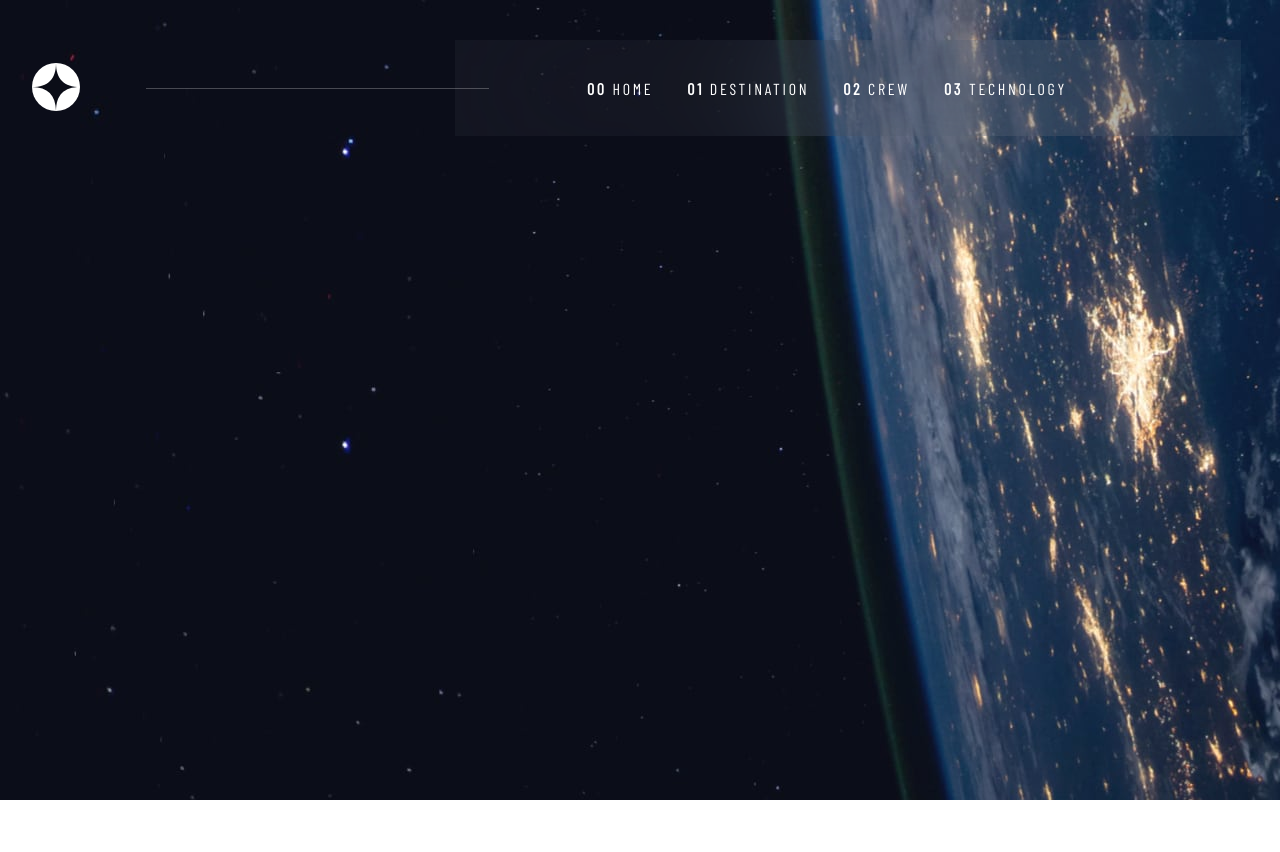
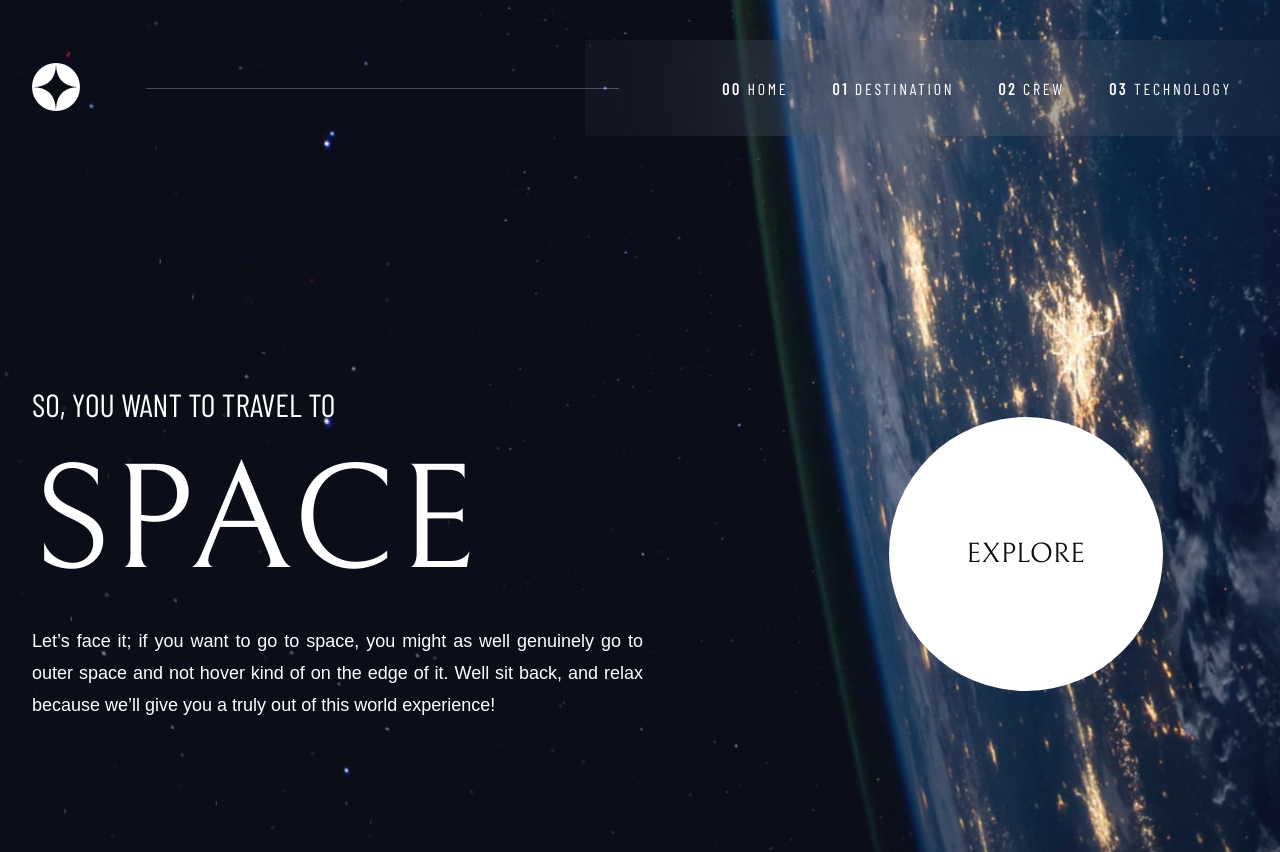
Before and after one commit to kaiser-coder/space-tourism-website, a website: page home.html in a window 1280 px wide. Before the commit the page ends 800 px from the top, so only its background shows below. Drawn offline with Linux system fonts and the light colour scheme; a web font is replaced by a local one.

Commit message:
build Homepage

```diff
--- a/home.html
+++ b/home.html
@@ -25,6 +25,20 @@
             </ul>
          </nav>
       </header>
+
+      <section class="flex container box" id="content">
+         <div class="flex column1">
+            <h5 class="text-white ff-sans-cond fs-600">So, you want to travel to</h5>
+            <h1 class="text-white ff-serif fs-900">Space</h1>
+            <p class="text-white ff-sans-normal fs-400">
+               Let’s face it; if you want to go to space, you might as well genuinely go to outer space and not hover kind of on the edge of it. Well sit back, and relax because we’ll give you a truly out of this world experience!
+            </p>
+         </div>
+         <div class="flex column2">
+            <button class="ff-serif text-dark fs-500 cta bg-white">Explore
+            </button>
+         </div>
+      </section>
    </div>
 </body>
 </html>
--- a/scss/general.scss
+++ b/scss/general.scss
@@ -68,14 +68,49 @@
 }
 
 /*
- * Header style rules
- */
+ * Shared style rules
+*/
 
 .content {
    padding-top: 40px;
    min-height: 100vh;
+   overflow: hidden;
 }
 
+.box {
+   flex-direction: row;
+   justify-content: space-around;
+   gap: 10em;
+   align-items: center;
+
+   .column1, .column2 {
+      min-width: 445px;
+      flex-direction: column;
+   }
+}
+
+.cta {
+   width: 274px;
+   height: 274px;
+   align-items: center;
+   justify-content: center;
+   border-radius: 300px;
+   border: none;
+   text-transform: uppercase;
+   align-self: center;
+
+   &:hover {
+      outline: 88px solid rgba(255, 255, 255, 0.1);
+   }
+
+   a {
+      text-decoration: none;
+   }
+}
+
+/*
+ * Header style rules
+ */
 
 header {
    flex-direction: row;
@@ -83,15 +118,15 @@ header {
 
    nav {
       max-width: 830px;
+      max-height: 96px;
+      padding-left: 123px;
+      padding-right: 165px;
+      background: rgba(255, 255, 255, 0.04);
+      backdrop-filter: blur(81.5485px);
    }
 
    nav .navbar-list {
       flex-direction: row;
-      background-color: aqua;
-      padding-left: 123px;
-      padding-right: 165px;
-      background: rgba(255, 255, 255, 0.04);
-      backdrop-filter: blur(81.5485px);
 
       a {
          text-decoration: none;
@@ -108,10 +143,12 @@ header {
       }
 
       li {
-         padding-inline: 9px;
+         padding-inline: 14px;
          padding-top: 39px;
          padding-bottom: 35px;
          border-bottom: 3px solid transparent;
+         text-align: center;
+         width: max-content;
       }
 
       li.active, li:hover  {
@@ -121,7 +158,7 @@ header {
 
    .blank-line {
       height: 1px;
-      width: 343px;
+      min-width: 473px;
       display: block;
       position: relative;
       z-index: 10;
--- a/scss/home.scss
+++ b/scss/home.scss
@@ -1,5 +1,25 @@
 #home {
    background-image: url('../assets/home/background-home-desktop.jpg');
    background-repeat: no-repeat;
-   background-size: auto;
+   background-size: cover;
+
+   #content {
+      margin-top: 251px;
+      margin-bottom: 131px;
+
+      h1 {
+         line-height: 172px;
+         text-transform: uppercase;
+      }
+
+      h5 {
+         line-height: 34px;
+         text-transform: uppercase;
+      }
+
+      p {
+         line-height: 32px;
+         text-align: justify;
+      }
+   }
 }
--- a/scss/reset.scss
+++ b/scss/reset.scss
@@ -23,8 +23,7 @@ footer, header, nav, section, main{
 
 body{
    line-height: 1;
-   height: 100vh;
-   width: 100vw;
+   min-height: 100vh;
 }
 
 ol, ul{
```
Also changed, not shown: css/main.css, 1 other file.
